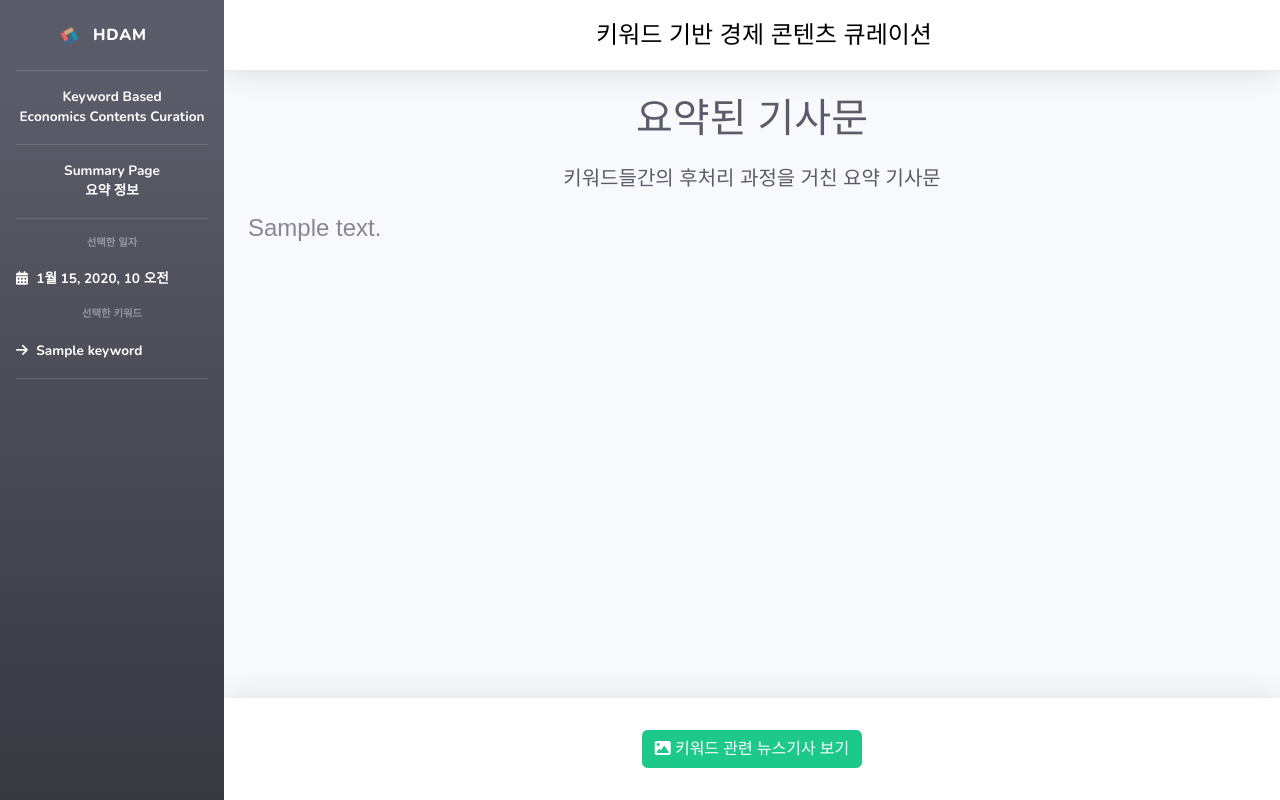
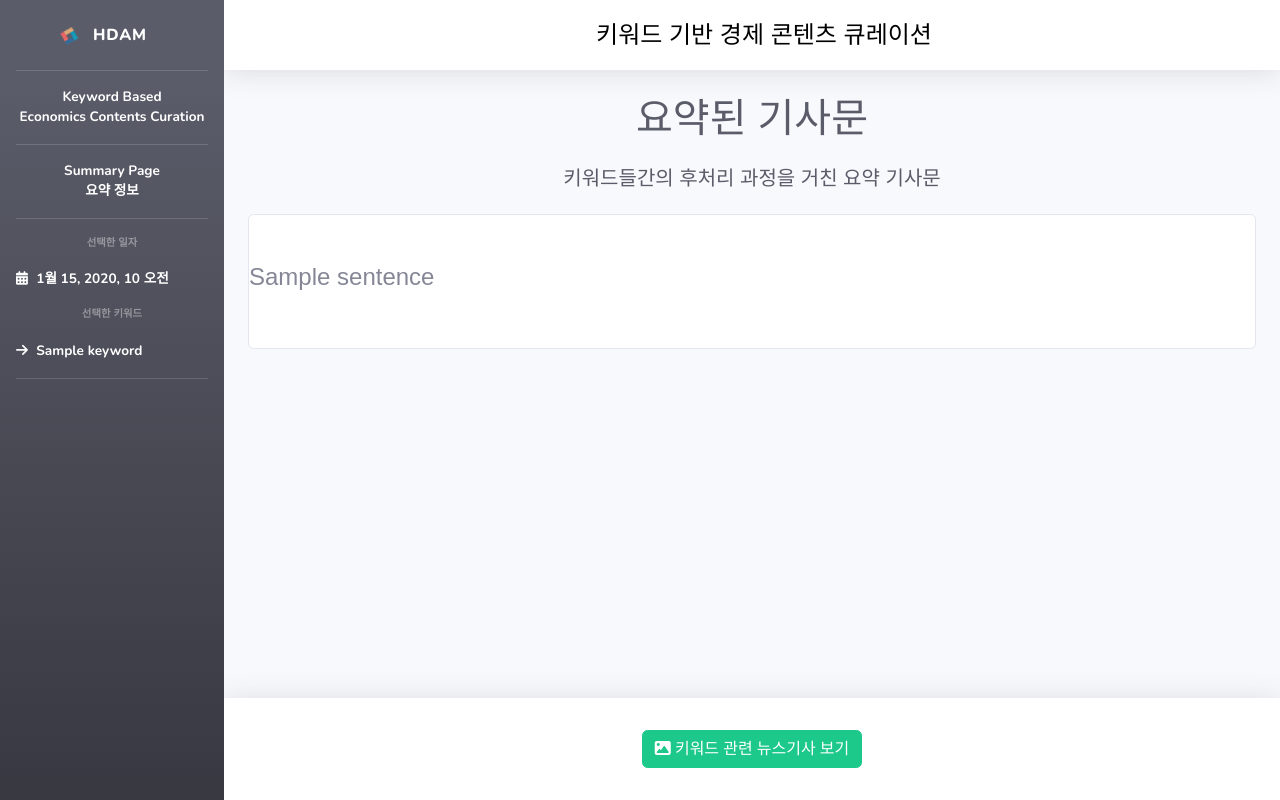
Before and after one commit to HBNU-SWUNIV/come-capstone23-hdam, a Django app: template 003 Code/Django_Project_HDAM/templates/Main/keyword_summary.html in a window 1280 px wide. Run offline with Django 3.2, Linux system fonts and the light colour scheme; the template is opened without the code that fills it: most values are stand-ins (such as "Sample title", 1, 10 or a date in 2020); some libraries are stand-ins or nearby versions; some web fonts are replaced.

Commit message:
WEB : views.py, 요약문 templates 수정 요약문 페이지 UI 개선과 요약문 DB 접근 방식 재정의,에러 페이지 이동 상황 추가

```diff
--- a/003 Code/Django_Project_HDAM/templates/Main/keyword_summary.html
+++ b/003 Code/Django_Project_HDAM/templates/Main/keyword_summary.html
@@ -126,8 +126,16 @@
                         <h1 class="h5 mb-0 text-gray-800">키워드들간의 후처리 과정을 거친 요약 기사문</h1>
                     </div>
 
-                    <!--후처리된 결과값을 보여준다 (미완).-->
-                    <h1 class="h4">{{result_content}}</h1>
+                    <!--후처리된 결과값을 보여준다.-->
+                    <div class="card">
+                        <br>
+                        {% for sentence in result_content %}
+                            <br>
+                            <h1 class="h4"> {{ sentence }} </h1>
+                            <br>
+                        {% endfor %}
+                        <br>
+                    </div>
 
                 </div>
                 <!--End Page content-->
```
Also changed, not shown: 003 Code/Django_Project_HDAM/App_HDAM/views.py (+11 -5 lines).
